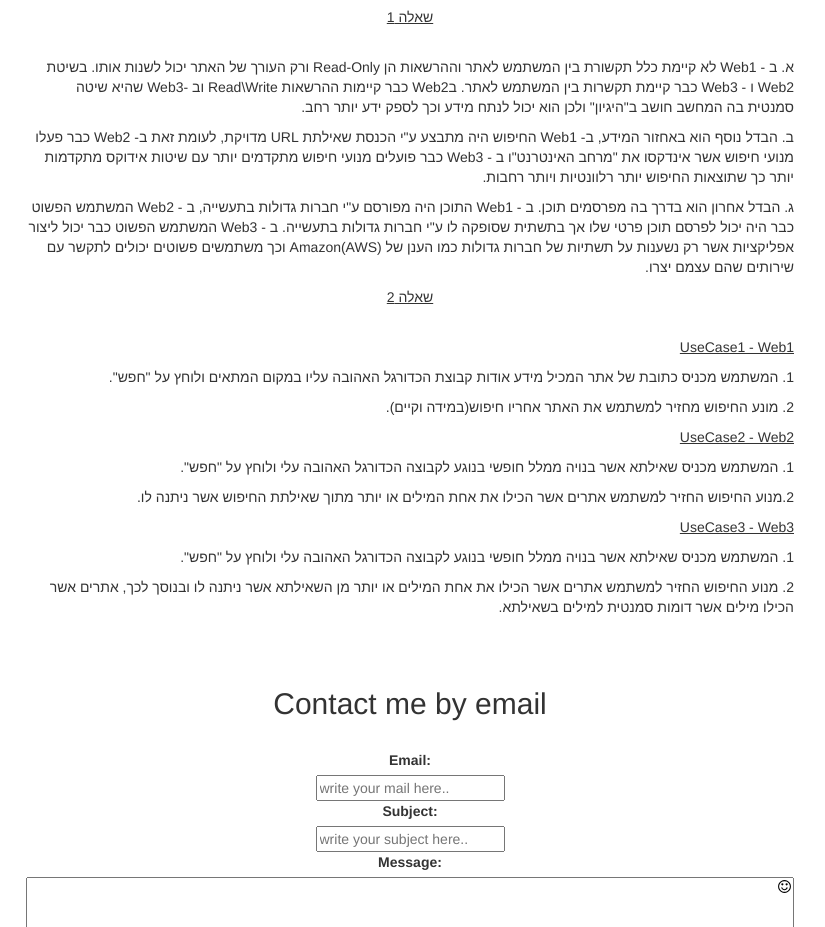
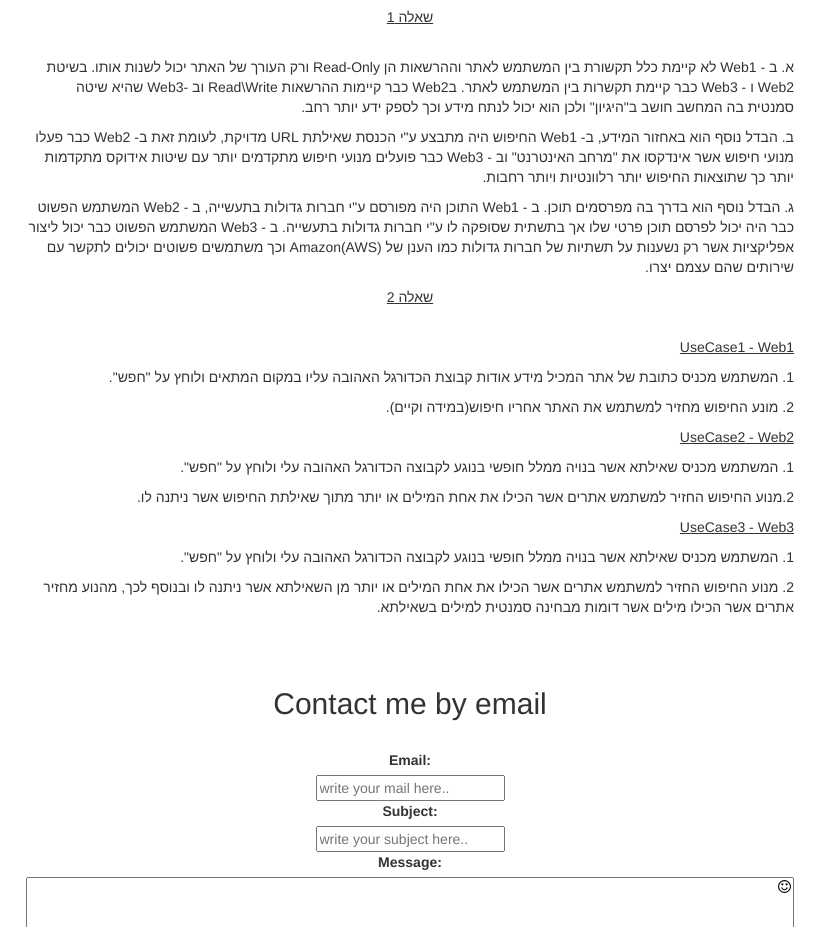
Before and after one commit to SISE-Web-Development-Environments/313125353, a plain HTML site: page index.html in a window 1280 px wide. Shown: the part 1840-2767 px from the top of the page, without its empty margins (230-1055 px from the left). Drawn offline with nearby package versions, Linux system fonts and the light colour scheme.

Commit message:
finished

```diff
--- a/index.html
+++ b/index.html
@@ -127,8 +127,8 @@
     <br/>
     <p dir="rtl"> א. ב - Web1 לא קיימת כלל תקשורת בין המשתמש לאתר וההרשאות הן Read-Only ורק העורך של האתר יכול לשנות אותו.
         בשיטת Web2 ו - Web3 כבר קיימת תקשרות בין המשתמש לאתר. בWeb2 כבר קיימות ההרשאות Read\Write וב -Web3 שהיא שיטה סמנטית בה המחשב חושב ב"היגיון" ולכן הוא יכול לנתח מידע וכך לספק ידע יותר רחב.</p>
-    <p dir="rtl">  ב. הבדל נוסף הוא באחזור המידע, ב- Web1 החיפוש היה מתבצע ע"י הכנסת שאילתת URL מדויקת, לעומת זאת ב- Web2 כבר פעלו מנועי חיפוש אשר אינדקסו את "מרחב האינטרנט"ו ב - Web3 כבר פועלים מנועי חיפוש מתקדמים יותר עם שיטות אידוקס מתקדמות יותר כך שתוצאות החיפוש יותר רלוונטיות ויותר רחבות.</p>
-    <p dir="rtl">ג. הבדל אחרון הוא בדרך בה מפרסמים תוכן. ב - Web1 התוכן היה מפורסם ע"י חברות גדולות בתעשייה, ב - Web2 המשתמש הפשוט כבר היה יכול לפרסם תוכן פרטי שלו אך בתשתית שסופקה לו ע"י חברות גדולות בתעשייה. ב - Web3 המשתמש הפשוט כבר יכול ליצור אפליקציות אשר רק נשענות על תשתיות של חברות גדולות כמו הענן של Amazon(AWS) וכך משתמשים פשוטים יכולים לתקשר עם שירותים שהם עצמם יצרו. </p>
+    <p dir="rtl">  ב. הבדל נוסף הוא באחזור המידע, ב- Web1 החיפוש היה מתבצע ע"י הכנסת שאילתת URL מדויקת, לעומת זאת ב- Web2 כבר פעלו מנועי חיפוש אשר אינדקסו את "מרחב האינטרנט" וב - Web3 כבר פועלים מנועי חיפוש מתקדמים יותר עם שיטות אידוקס מתקדמות יותר כך שתוצאות החיפוש יותר רלוונטיות ויותר רחבות.</p>
+    <p dir="rtl">ג. הבדל נוסף הוא בדרך בה מפרסמים תוכן. ב - Web1 התוכן היה מפורסם ע"י חברות גדולות בתעשייה, ב - Web2 המשתמש הפשוט כבר היה יכול לפרסם תוכן פרטי שלו אך בתשתית שסופקה לו ע"י חברות גדולות בתעשייה. ב - Web3 המשתמש הפשוט כבר יכול ליצור אפליקציות אשר רק נשענות על תשתיות של חברות גדולות כמו הענן של Amazon(AWS) וכך משתמשים פשוטים יכולים לתקשר עם שירותים שהם עצמם יצרו. </p>
     <p dir="rtl" align="center"><u>שאלה 2</u></p>
     <br/>
     <p dir="rtl"><u>UseCase1 - Web1</u></p>
@@ -139,7 +139,7 @@
     <p dir="rtl">2.מנוע החיפוש החזיר למשתמש אתרים אשר הכילו את אחת המילים או יותר מתוך שאילתת החיפוש אשר ניתנה לו.<p/>
     <p dir="rtl"><u>UseCase3 - Web3</u></p>
     <p dir="rtl">1. המשתמש מכניס שאילתא אשר בנויה ממלל חופשי בנוגע לקבוצה הכדורגל האהובה עלי ולוחץ על "חפש". <p/>
-    <p dir="rtl">2. מנוע החיפוש החזיר למשתמש אתרים אשר הכילו את אחת המילים או יותר מן השאילתא אשר ניתנה לו ובנוסך לכך, אתרים אשר הכילו מילים אשר דומות סמנטית למילים בשאילתא.<p/>
+    <p dir="rtl">2. מנוע החיפוש החזיר למשתמש אתרים אשר הכילו את אחת המילים או יותר מן השאילתא אשר ניתנה לו ובנוסף לכך,  מהנוע מחזיר אתרים אשר הכילו מילים אשר דומות מבחינה סמנטית למילים בשאילתא.<p/>
 
 </div>
 <br/>
```
